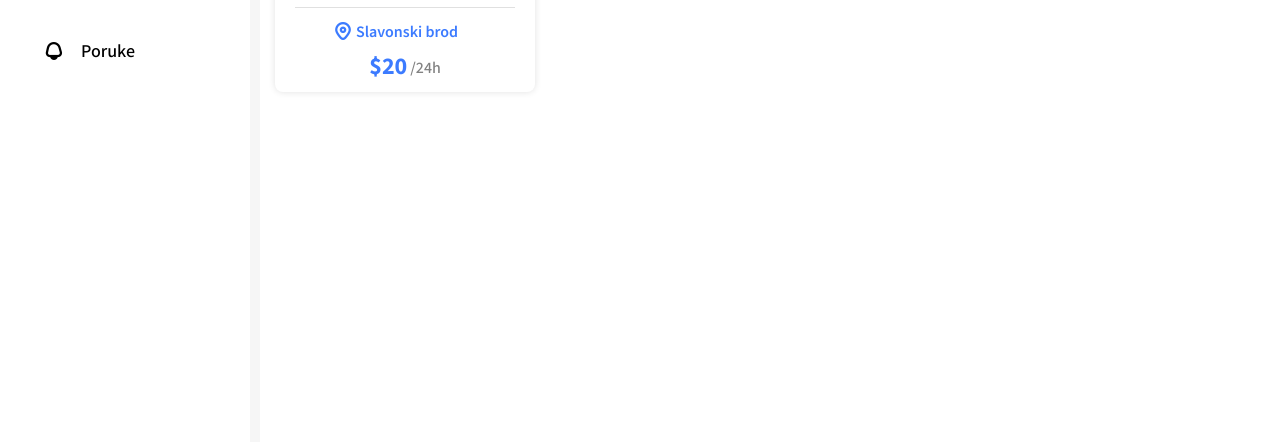
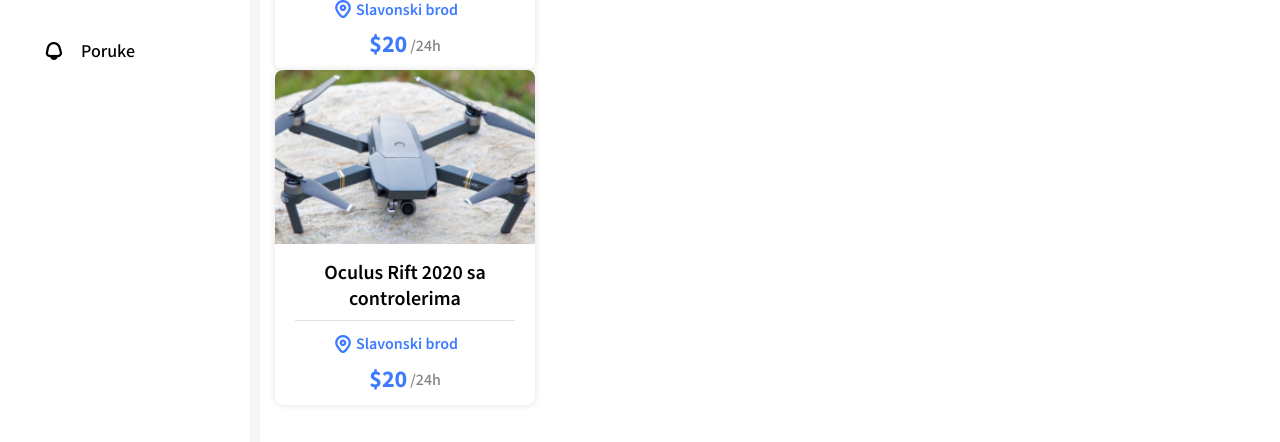
Before and after one commit to alkuca/iznajmitelj, a React (Create React App) app in the folder client/: page / in a window 1280 px wide. Shown: the part 355-797 px from the top of the page. Built offline with nearby package versions, Linux system fonts and the light colour scheme.

Commit message:
Item Card

```diff
--- a/client/src/components/DashboardContent.js
+++ b/client/src/components/DashboardContent.js
@@ -8,6 +8,7 @@ class DashboardContent extends React.Component {
             <div className="dashboard-container">
                 <div className="dashboard-content">
                     <ItemCard/>
+                    <ItemCard/>
                 </div>
             </div>
         )
```
Also changed, not shown: client/src/images/drone.png (added).
